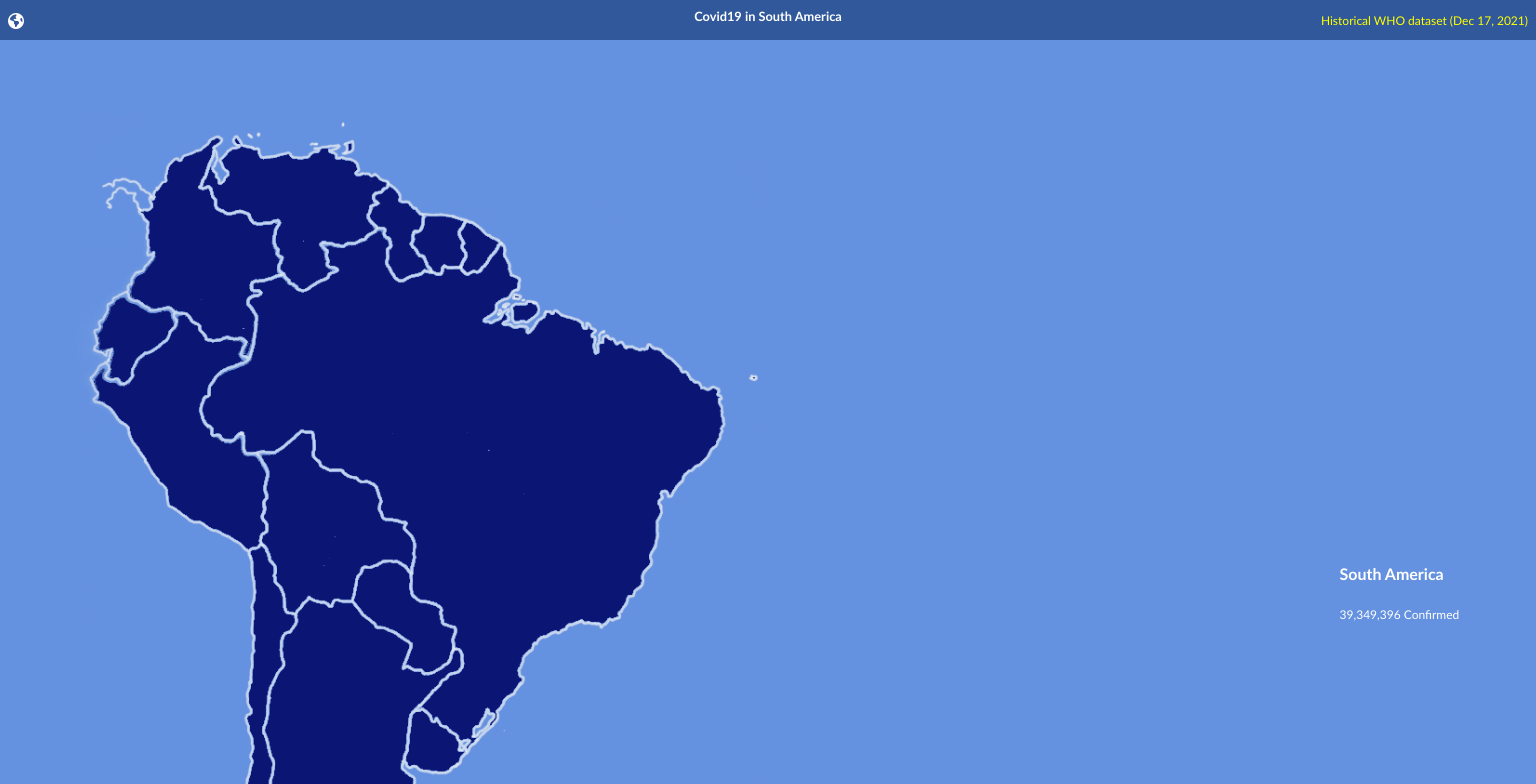
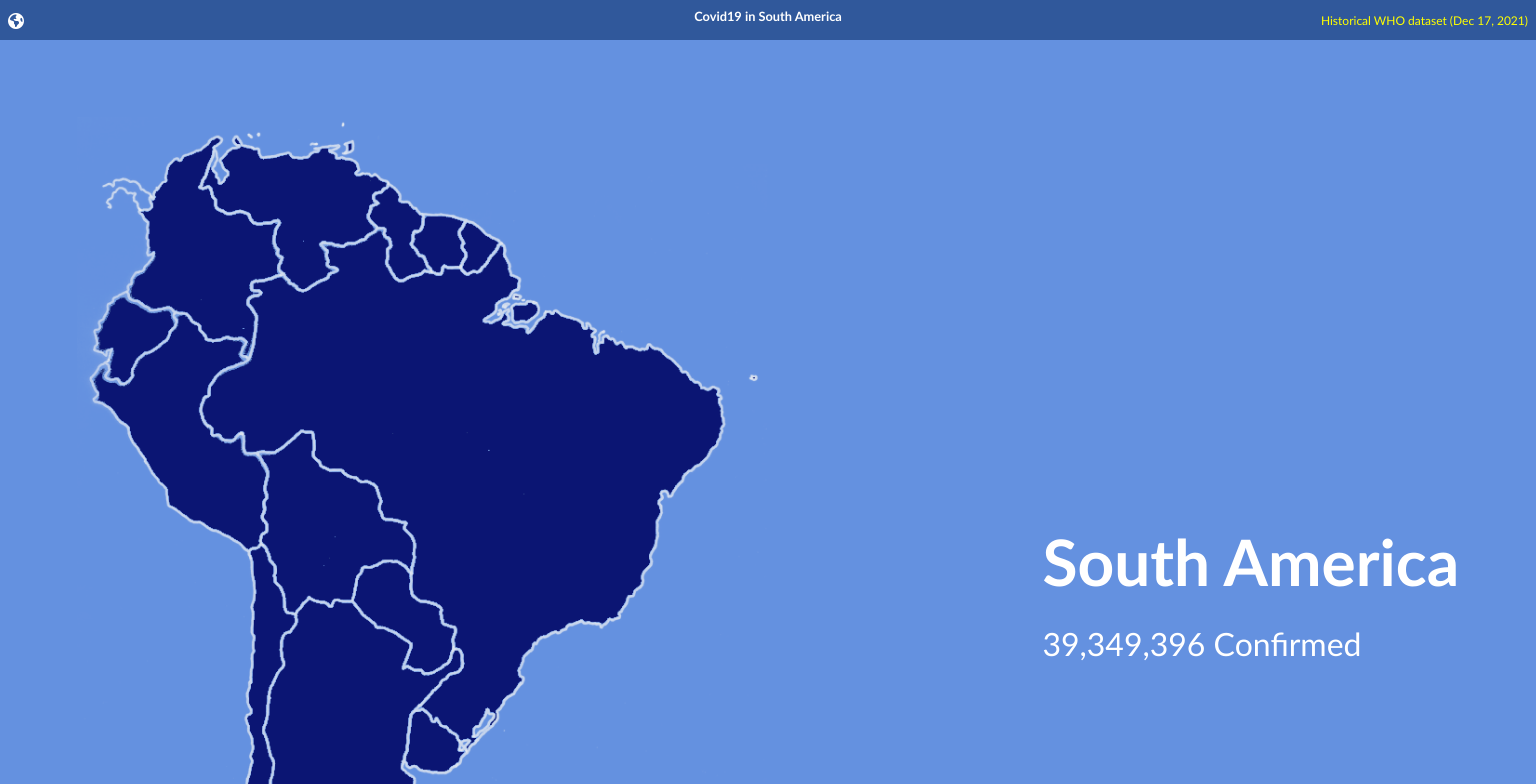
Before and after one commit to ElsonOtake/Covid19, a React (Vite) app: page / in a window 1536 px wide. Shown: the top 784 px of the page. Built offline with nearby package versions, Linux system fonts and the light colour scheme.

Commit message:
responsive country name and confirmed

```diff
--- a/src/index.css
+++ b/src/index.css
@@ -256,3 +256,47 @@ h5 {
     font-size: 0.65rem;
   }
 }
+
+/* Tablet responsive tweak */
+@media (min-width: 768px) {
+  article h2 {
+    font-size: 2rem;
+  }
+
+  article p {
+    font-size: 1rem;
+  }
+}
+
+/* Desktop responsive tweak */
+@media (min-width: 1000px) {
+  article h2 {
+    font-size: 3rem;
+  }
+
+  article p {
+    font-size: 1.5rem;
+  }
+}
+
+/* WideScreen responsive tweak */
+@media (min-width: 1200px) {
+  article h2 {
+    font-size: 3.5rem;
+  }
+
+  article p {
+    font-size: 1.75rem;
+  }
+}
+
+/* FullHD responsive tweak */
+@media (min-width: 1400px) {
+  article h2 {
+    font-size: 4rem;
+  }
+
+  article p {
+    font-size: 2rem;
+  }
+}
```
